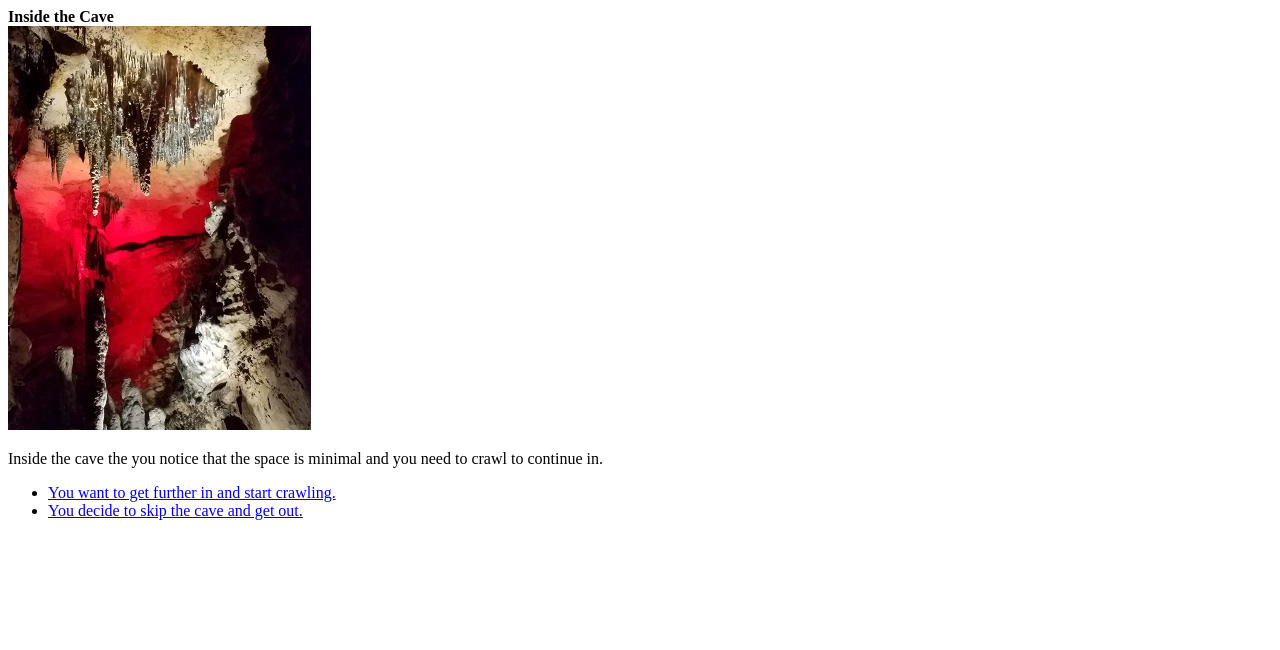
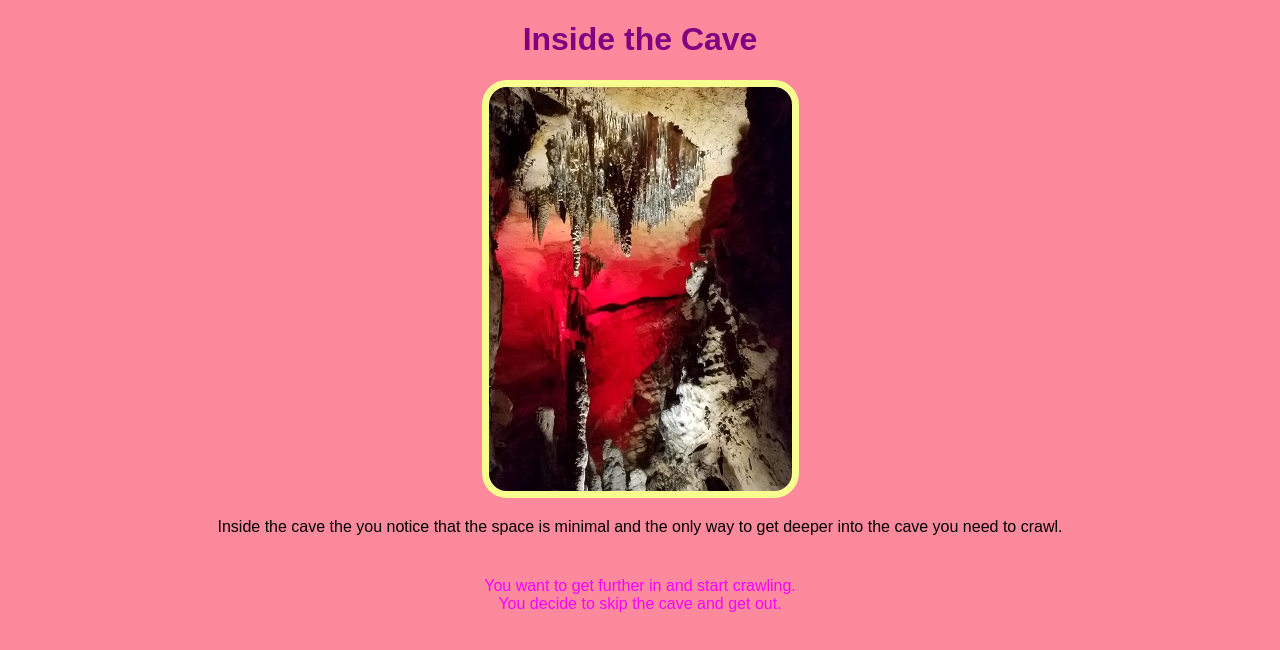
Before and after one commit to LilTed/JSdays, a plain HTML site: page Story/InCave.html in a window 1280 px wide. Drawn offline with Linux system fonts and the light colour scheme.

Commit message:
Add CSS file, modify text in html

```diff
--- a/Story/InCave.html
+++ b/Story/InCave.html
@@ -3,12 +3,13 @@
 <head>
 <meta charset="utf8">
 <title>Inside the Cave</title>
+<link rel="stylesheet" href="styles.css">
 </head>
 
 <body>
-<div><strong>Inside the Cave</strong></div>
-<div><img src="img\insideCave.jpg" title="Inside Cave"></div>
-<p>Inside the cave the you notice that the space is minimal and you need to crawl to continue in.</p>
+<h1>Inside the Cave</h1>
+<div><img id="image" src="img\insideCave.jpg" title="Inside Cave"></div>
+<p>Inside the cave the you notice that the space is minimal and the only way to get deeper into the cave you need to crawl.</p>
 <ul>
 <li><a href="waterfall.html">You want to get further in and start crawling.</a></li>
 <li><a href="home.html">You decide to skip the cave and get out.</a></li>
--- /dev/null
+++ b/Story/styles.css
@@ -0,0 +1,33 @@
+h1 {
+  font-family: fantasy, 'Times New Roman', Times, serif;
+  font-size: 2em;
+  color: purple;
+}
+p {
+  font-family: fantasy, 'Times New Roman', Times, serif;
+}
+#image {
+  border: 7px solid #f7ff8e;
+  border-radius: 25px;
+}
+body {
+  background-color: #fc899c;
+  text-align: center;
+}
+ul {
+  list-style-type: none;
+  padding: 25px;
+  font-family: fantasy, 'Times New Roman', Times, serif;
+}
+a:link {
+  text-decoration: none;
+  color: magenta;
+}
+a:visited {
+  text-decoration: none;
+  color: #08a192;
+}
+a:hover {
+  color: green;
+}
+/*lessc styles.less styles.css*/
```
Also changed, not shown: Story/home.html (+3 -2 lines), Story/index.html (+3 -2 lines), Story/waterfall.html (+3 -2 lines).
